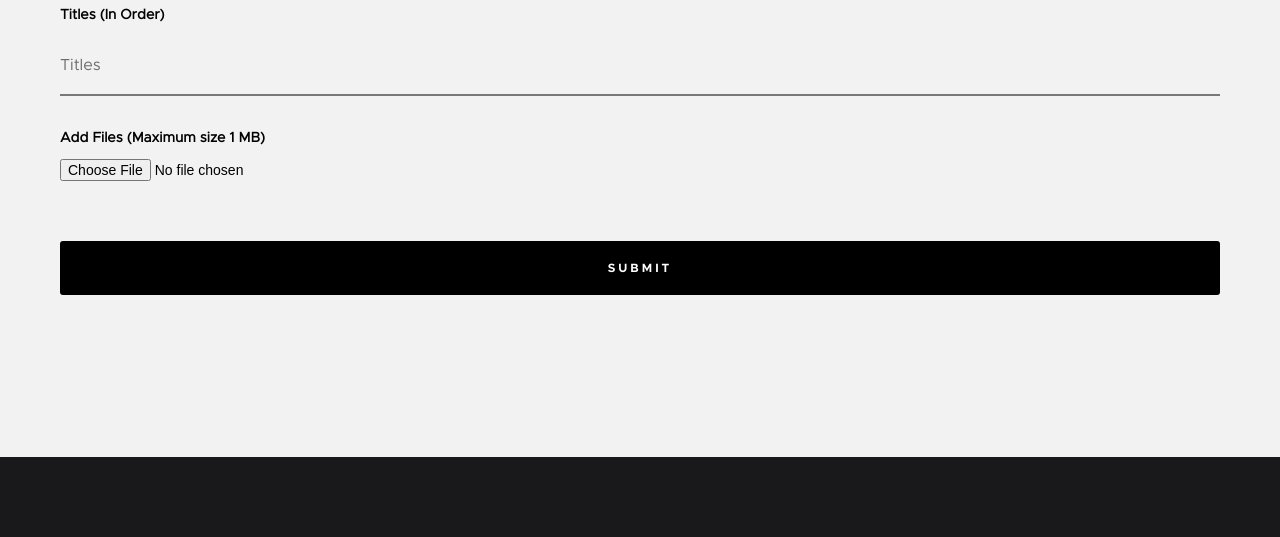
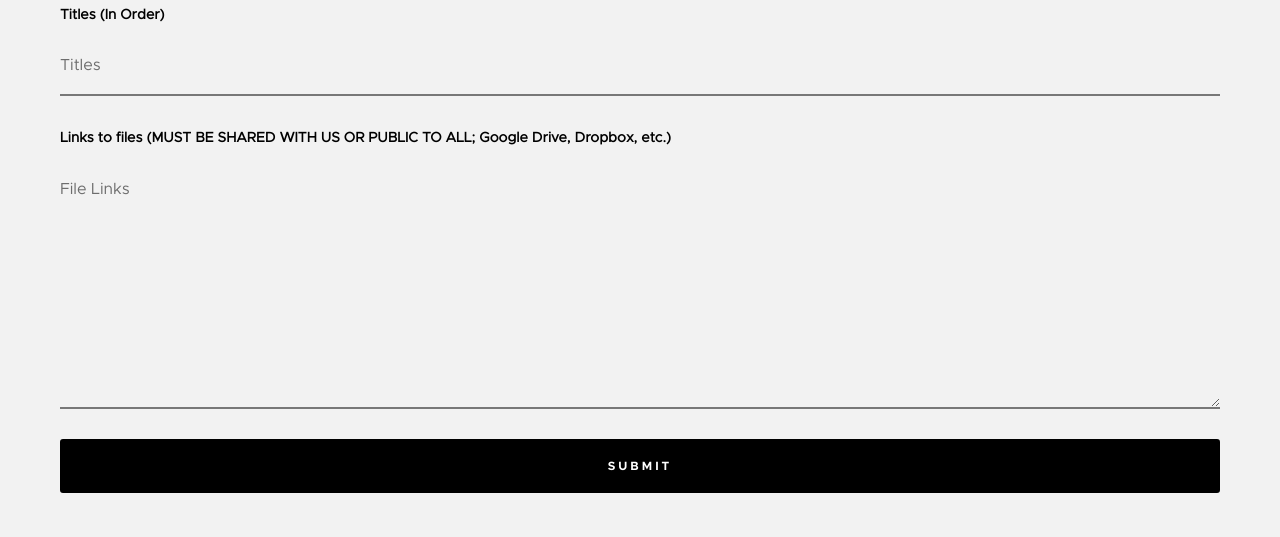
Before and after one commit to guisbonddev/litmag-submissions, a plain HTML site: page submit.html in a window 1280 px wide. Shown: the part 1480-2017 px from the top of the page. Drawn offline with Linux system fonts and the light colour scheme.

Commit message:
Fixed upload method

```diff
--- a/submit.html
+++ b/submit.html
@@ -138,11 +138,9 @@
                         <label for="sampleRecipientInput">Titles (In Order)</label>
                         <input class="full-width" type="text" placeholder="Titles" name="titles">
                     </div>
-                    <label class="add-bottom">
-                        <label for="sampleRecipientInput">Add Files (Maximum size 1 MB)</label>
-                        <input class="full-width" name="files" type="file">
-                    </label>
 
+                    <label for="exampleMessage">Links to files (MUST BE SHARED WITH US OR PUBLIC TO ALL; Google Drive, Dropbox, etc.)</label>
+                    <textarea class="full-width" placeholder="File Links" name="files"></textarea>
                     <input class="btn--primary full-width" type="submit" value="Submit">
 
                 </form>
```
